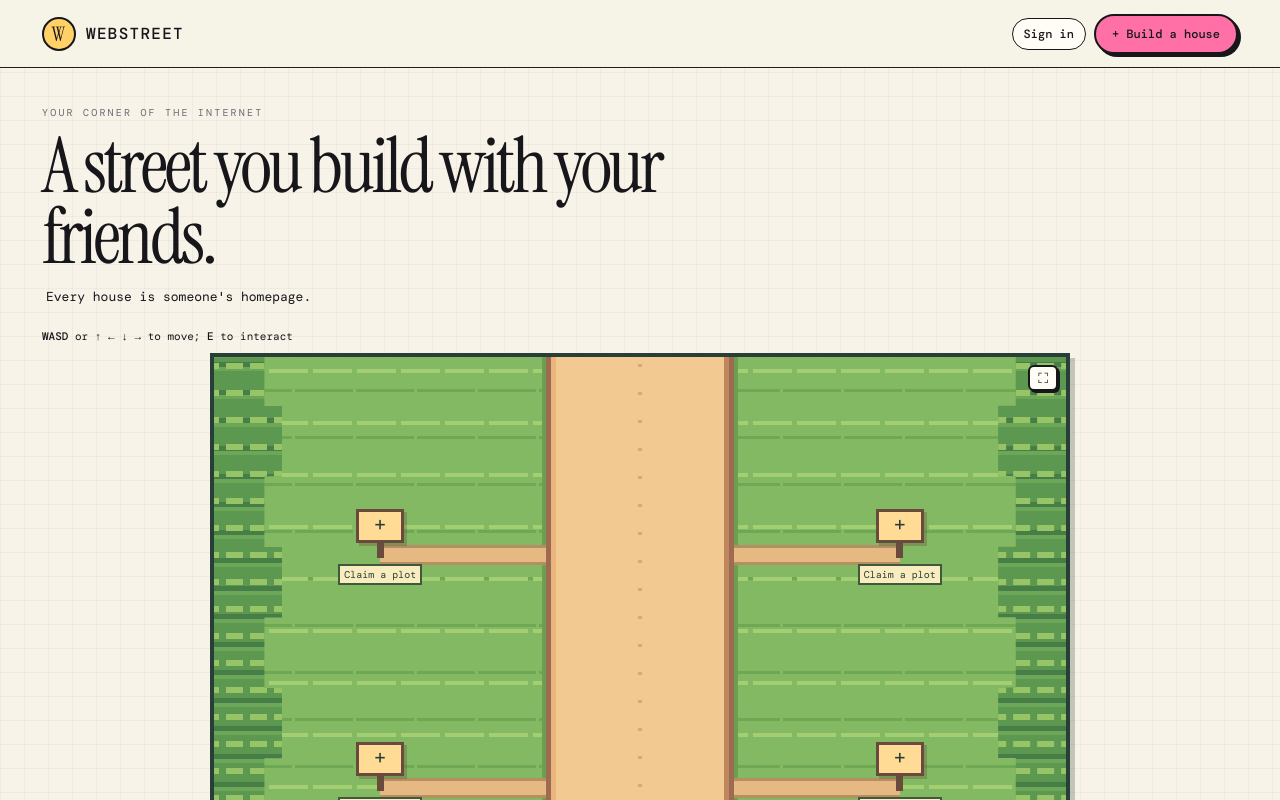
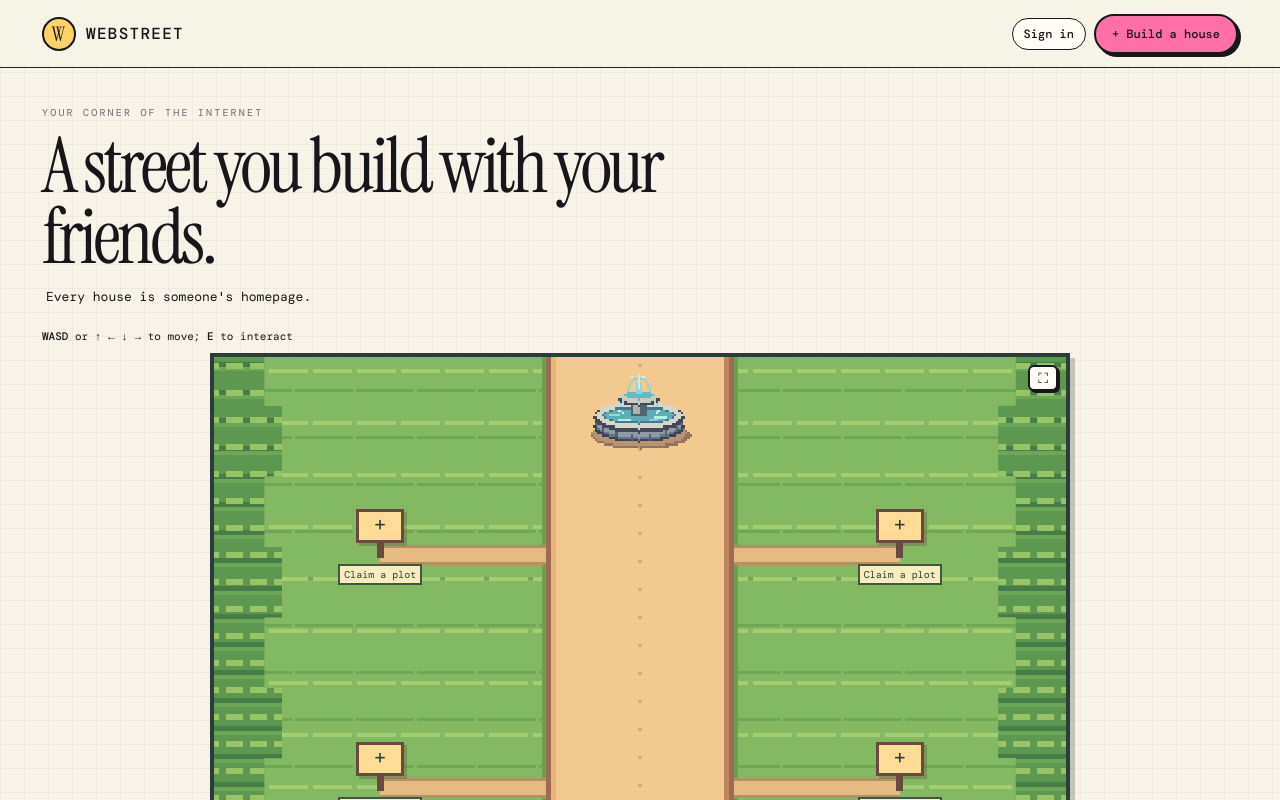
Before and after one commit to Ahmad-Djehiche/geocities-fyh, a React (Vite) app: page / in a window 1280 px wide. Shown: the top 800 px of the page. Built offline with nearby package versions, Linux system fonts and the light colour scheme; no server answers; the database is empty.

Commit message:
Add a pixel-art fountain at the north end of Webstreet

```diff
--- a/src/StreetGame.css
+++ b/src/StreetGame.css
@@ -83,6 +83,44 @@
   background:
     repeating-linear-gradient(0deg, #e2a771 0 3px, transparent 3px 28px) center / 4px 100% no-repeat,
     #f2c990;
+}
+
+.street-road::before {
+  content: '';
+  position: absolute;
+  z-index: 1;
+  top: 12px;
+  left: 50%;
+  width: clamp(54px, 12vw, 108px);
+  aspect-ratio: 4 / 3;
+  transform: translateX(-50%);
+  background: url('./assets/street-fountain.png') center / contain no-repeat;
+  image-rendering: pixelated;
+  pointer-events: none;
+}
+
+.street-road::after {
+  content: '';
+  position: absolute;
+  z-index: 1;
+  top: 19px;
+  left: calc(50% - 12px);
+  width: 2px;
+  height: 2px;
+  background: #effcf0;
+  box-shadow: 20px 5px #d7f5ed, 5px 10px #d7f5ed;
+  pointer-events: none;
+  animation: street-fountain-sparkle 1400ms steps(3, end) infinite;
+}
+
+@keyframes street-fountain-sparkle {
+  0%, 100% { opacity: .2; }
+  45% { opacity: .9; }
+  75% { opacity: .5; }
+}
+
+@media (prefers-reduced-motion: reduce) {
+  .street-road::after { animation: none; }
 }
 
 .street-trees {
```
Also changed, not shown: src/assets/street-fountain.png (added).
